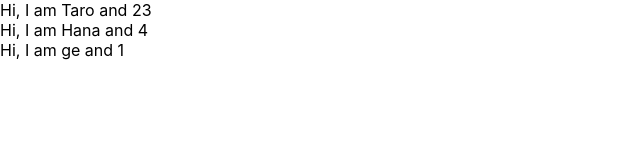
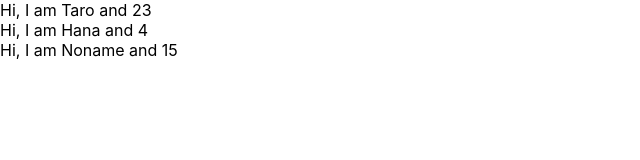
Before and after one commit to ShozaburoAbe/udemy-react-redux-crud-application, a React (Create React App) app: page / in a window 1280 px wide. Shown: the top 160 px of the page, without its empty margins (0-640 px from the left). Built offline with nearby package versions, Linux system fonts and the light colour scheme.

Commit message:
learn prop types

```diff
--- a/package.json
+++ b/package.json
@@ -6,6 +6,7 @@
     "@testing-library/jest-dom": "^4.2.4",
     "@testing-library/react": "^9.3.2",
     "@testing-library/user-event": "^7.1.2",
+    "prop-types": "^15.7.2",
     "react": "^16.13.1",
     "react-dom": "^16.13.1",
     "react-scripts": "3.4.3"
--- a/src/App.js
+++ b/src/App.js
@@ -1,4 +1,5 @@
 import React from 'react';
+import PropTypes from 'prop-types'
 
 const App = () => {
     const profiles = [
@@ -11,12 +12,13 @@ const App = () => {
             age: 4
         },
         {
-            name: "ge"
+            name: "Noname",
+            age: 15
         }
     ]
     return (
         <div>
-            {profiles.map( (profile, index) => (
+            {profiles.map((profile, index) => (
                 <User name={profile.name} age={profile.age} key={index}/>
             ))}
         </div>
@@ -29,8 +31,9 @@ const User = (props) => {
     );
 };
 
-User.defaultProps = {
-    age: 1
+User.propTypes = {
+    name: PropTypes.string,
+    age: PropTypes.number.isRequired
 }
 
 export default App;
```
Also changed, not shown: 1 other file (tests, documents, lock files or other folders).
